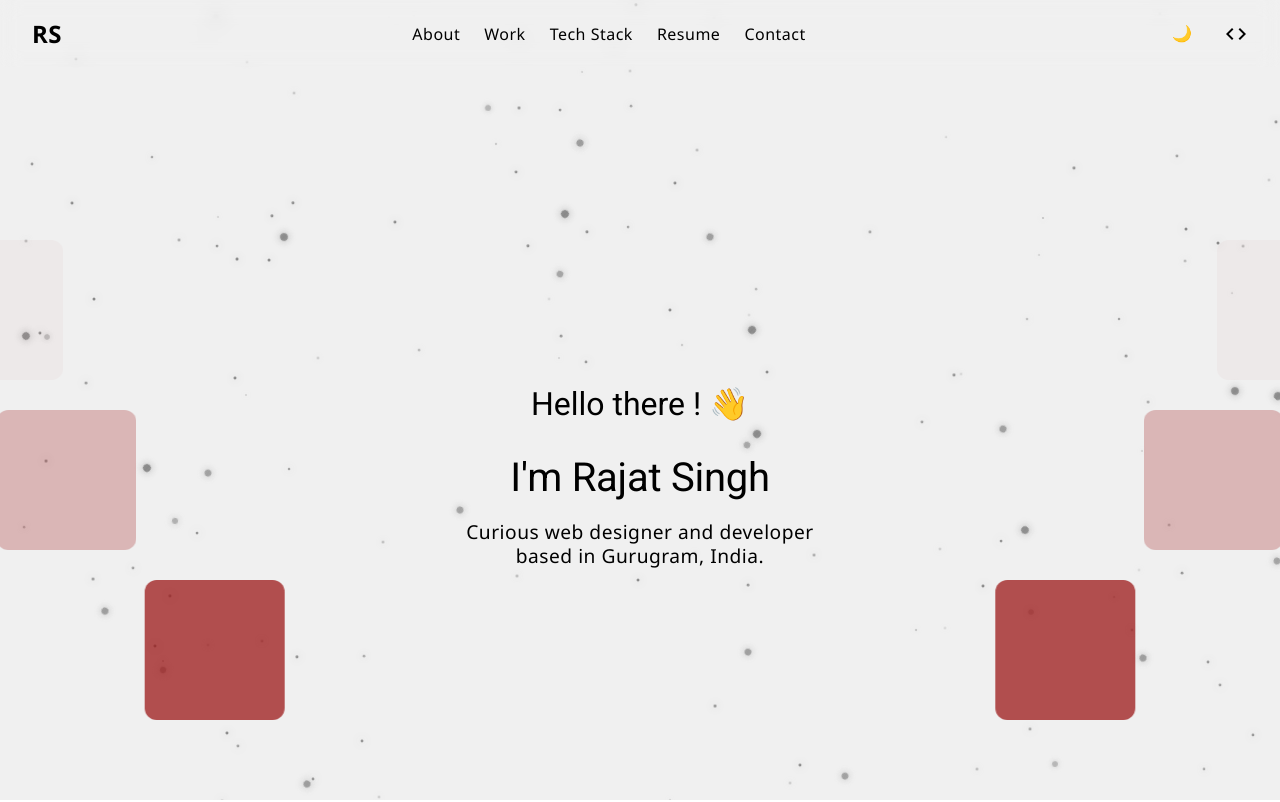
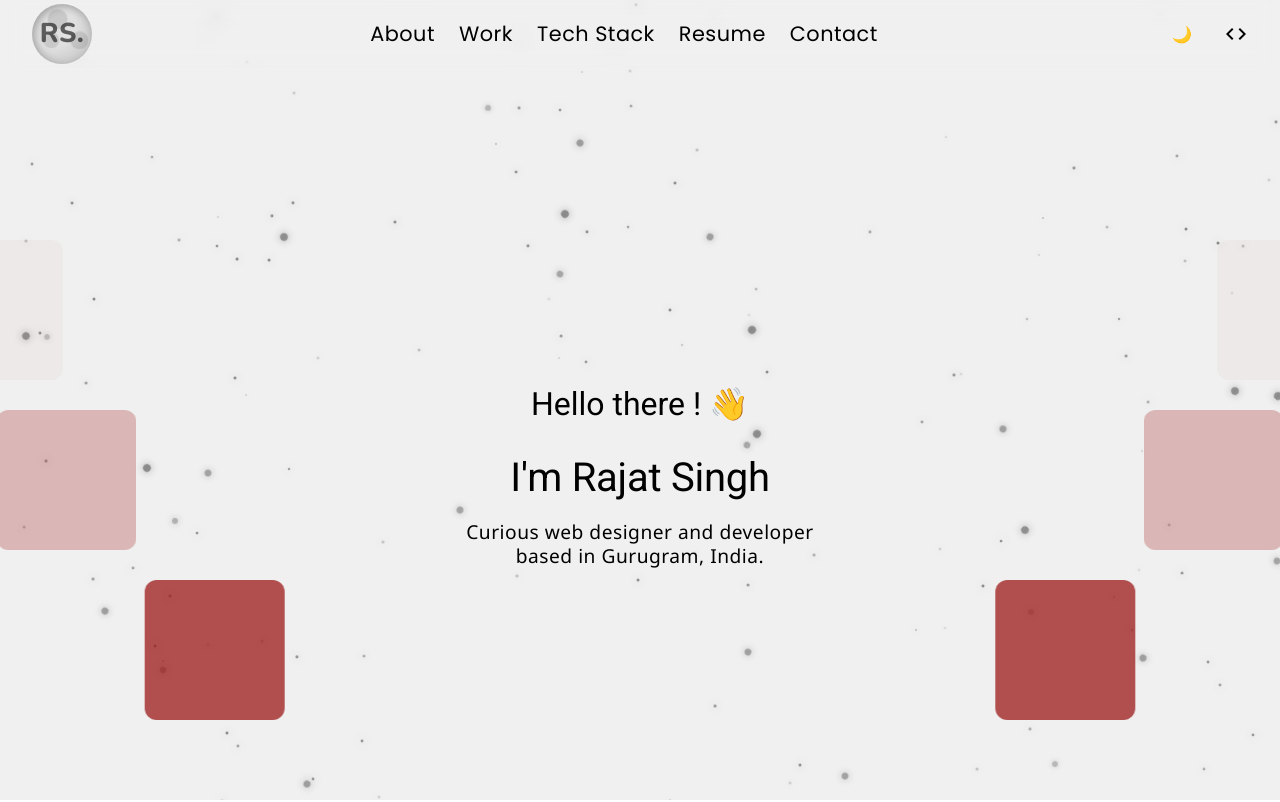
Before and after one commit to RajatSinghrs/portfolio-web, an Angular app: page / in a window 1280 px wide. Shown: the top 802 px of the page. Built offline with nearby package versions, Linux system fonts and the light colour scheme.

Commit message:
header-footer changes , logo style css

```diff
--- a/src/app/footer/footer.component.html
+++ b/src/app/footer/footer.component.html
@@ -1,6 +1,6 @@
 <footer class="footer" [class.dark]="isDarkMode">
   <div class="container">
-    <p>&copy; 2025 Rajat Singh. All rights reserved.</p>
+    <p style="margin: 0px;">&copy; 2025 Rajat Singh. All rights reserved.</p>
     <div class="footer-links">
       <a href="https://github.com/RajatSinghrs" target="_blank" rel="noopener noreferrer">GitHub</a>
       <a href="https://www.linkedin.com/in/rsrajatsingh/" target="_blank" rel="noopener noreferrer">LinkedIn</a>
--- a/src/app/header/header.component.html
+++ b/src/app/header/header.component.html
@@ -1,6 +1,11 @@
 <header class="header" [class.scrolled]="isScrolled">
   <div class="header-content">
-    <div class="logo" (click)="scrollToTop()">RS</div>
+    <div #moonWrapper class="logo-wrapper moon" [class.dark]="isDarkMode" [class.light]="!isDarkMode"
+      (click)="scrollToTop()">
+      <span class="logo">RS.</span>
+      <div class="crater" *ngFor="let _ of [1,2,3]"></div>
+    </div>
+
     <nav>
       <ul>
         <li (click)="scrollTo('about')">About</li>
--- a/src/app/header/header.component.scss
+++ b/src/app/header/header.component.scss
@@ -3,12 +3,12 @@
   top: 0;
   width: 100%;
   z-index: 999;
-  padding: 16px 0;
+  padding: 4px 0;
   transition: background 0.3s ease, box-shadow 0.3s ease, border 0.3s ease;
   backdrop-filter: blur(10px) saturate(180%);
   box-shadow: none;
   background: rgba(255, 255, 255, 0);
-
+  border-radius: 10px;
 }
 
 .header.scrolled {
@@ -23,28 +23,6 @@
   margin: 0 auto;
   flex-wrap: wrap;
   padding: 0 32px;
-}
-
-.logo {
-  font-weight: bold;
-  font-size: 1.5rem;
-  cursor: pointer;
-  flex-shrink: 0;
-}
-
-nav ul {
-  display: flex;
-  list-style: none;
-  gap: 1.5rem;
-  margin: 0;
-  padding: 0;
-  flex-wrap: wrap;
-  justify-content: center;
-}
-
-nav li {
-  cursor: pointer;
-  font-size: 1rem;
 }
 
 .right-actions {
@@ -67,3 +45,113 @@ nav li {
   font-size: 24px;
   cursor: pointer;
 }
+
+//nav font
+nav ul {
+  display: flex;
+  list-style: none;
+  gap: 1.5rem;
+  margin: 0;
+  padding: 0;
+  flex-wrap: wrap;
+  justify-content: center;
+}
+
+nav li {
+  cursor: pointer;
+  font-size: 1.3rem;
+  font-family: 'Poppins', sans-serif;
+}
+
+// LOGO
+.logo-wrapper.moon {
+  width: 60px;
+  height: 60px;
+  border-radius: 50%;
+  position: relative;
+  overflow: hidden;
+  cursor: pointer;
+  display: flex;
+  justify-content: center;
+  align-items: center;
+  transition: transform 0.3s ease;
+  box-shadow:
+    inset -2px -2px 6px rgba(255, 255, 255, 0.1),
+    inset 2px 2px 8px rgba(0, 0, 0, 0.3),
+    0 0 12px rgba(255, 255, 255, 0.1);
+
+  &.dark {
+    background: radial-gradient(circle at 30% 30%, #f5deb3 40%, #c2a76e 100%);
+      color: rgba(41, 40, 40, 0.411);
+  }
+
+  &.light {
+    background: radial-gradient(circle at 35% 35%, #e0e0e0 40%, #bcbcbc 100%);
+      color: rgba(22, 21, 21, 0.652);
+
+  }
+
+  &:hover {
+    transform: scale(1.08);
+    box-shadow:
+      0 0 12px rgba(255, 255, 255, 0.3),
+      0 0 20px rgba(200, 200, 200, 0.15);
+  }
+
+  .logo {
+    font-family: "Nunito", sans-serif;
+    font-size: 1.7rem;
+    z-index: 2;
+    user-select: none;
+  }
+
+  // Craters
+  .crater {
+    position: absolute;
+    border-radius: 50%;
+    background: rgba(0, 0, 0, 0.1);
+    mix-blend-mode: multiply;
+    will-change: transform;
+    z-index: 1;
+    animation: float 6s ease-in-out infinite;
+    transform: translateZ(0);
+    backface-visibility: hidden;
+  }
+
+  .crater:nth-child(2) {
+    width: 18px;
+    height: 18px;
+    bottom: 22%;
+    right: 20%;
+    animation-delay: 3s;
+  }
+
+  .crater:nth-child(3) {
+    width: 20px;
+    height: 20px;
+    top: 10%;
+    right: 50%;
+    animation-delay: 2s;
+  }
+
+  .crater:nth-child(4) {
+    width: 16px;
+    height: 16px;
+    bottom: 24%;
+    left: 5%;
+    animation-delay: 3s;
+  }
+}
+
+// Floating effect
+@keyframes float {
+
+  0%,
+  100% {
+    transform: translate3d(4px, 0, 0);
+  }
+
+  50% {
+    transform: translate3d(9px, -2px, 0);
+  }
+}
--- a/src/index.html
+++ b/src/index.html
@@ -8,6 +8,8 @@
   <link rel="icon" type="image/x-icon" href="favicon.ico">
   <link href="https://fonts.googleapis.com/css2?family=Roboto:wght@300;400;500&display=swap" rel="stylesheet">
   <link href="https://fonts.googleapis.com/icon?family=Material+Icons" rel="stylesheet">
+  <link href="https://fonts.googleapis.com/css2?family=Nunito:wght@800&display=swap" rel="stylesheet">
+  <link href="https://fonts.googleapis.com/css2?family=Poppins:wght@400;600&display=swap" rel="stylesheet">
 </head>
 <body class="mat-typography">
   <app-root></app-root>
```
